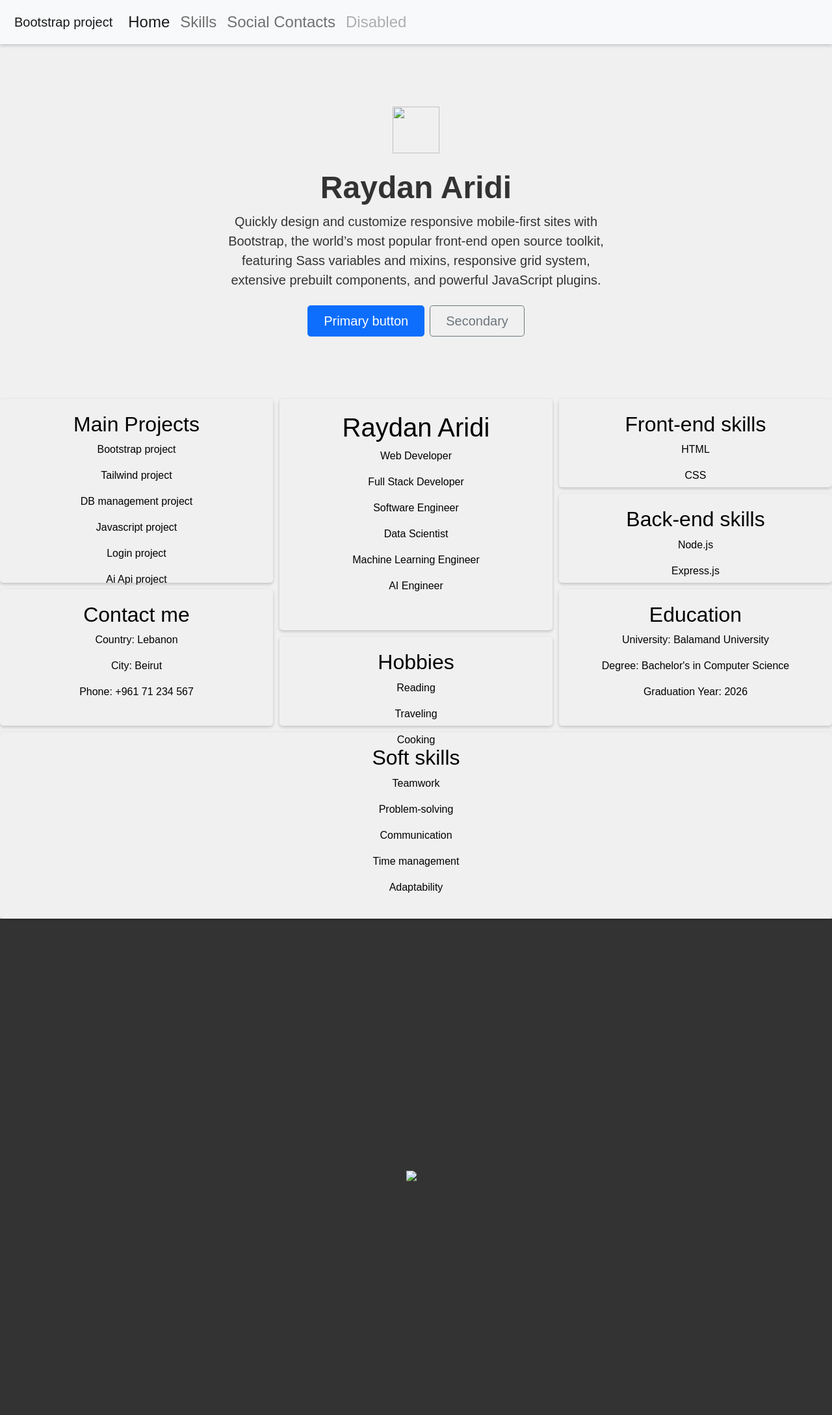
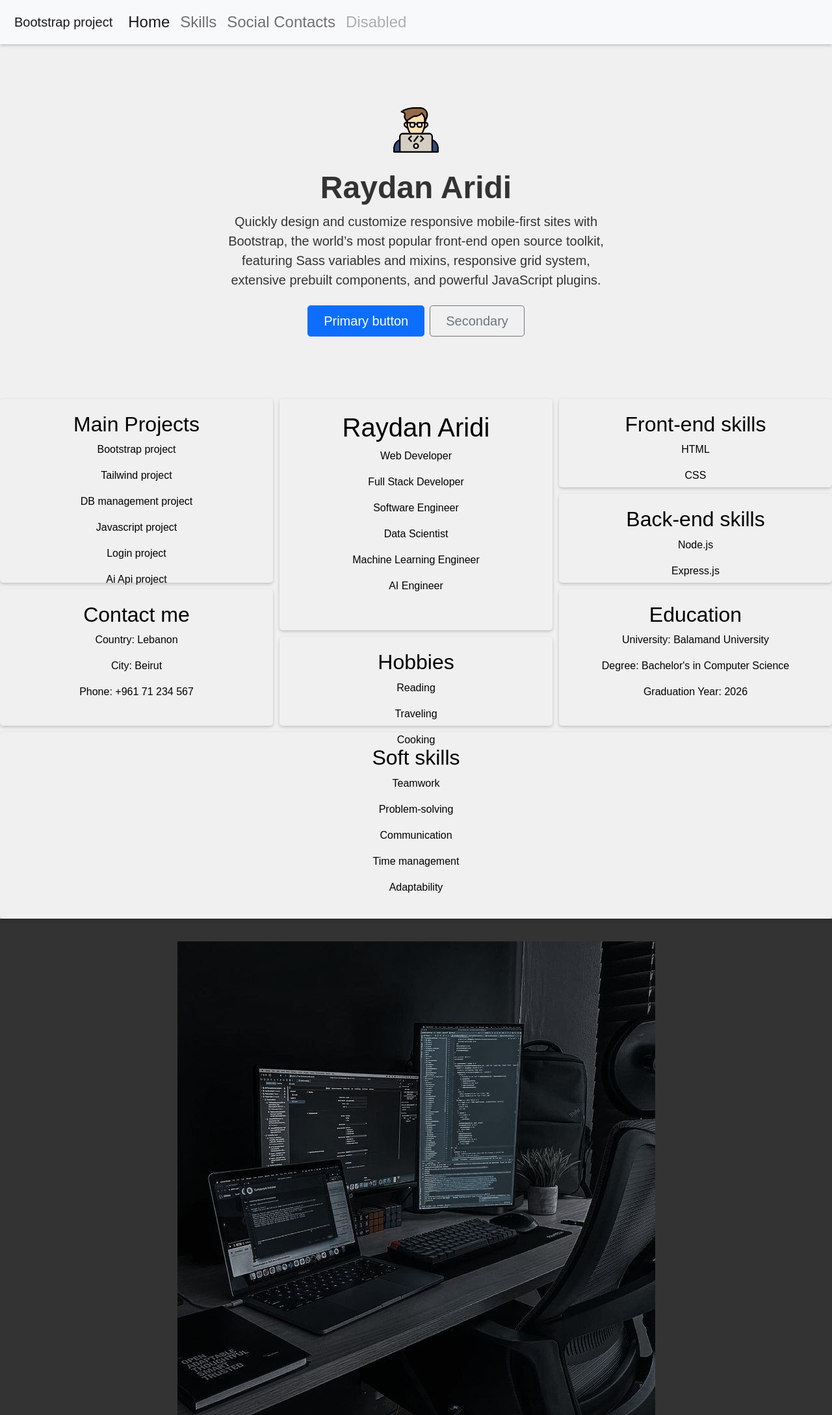
Before and after one commit to RaydanAridiCS/Bootstrap-small-project, a plain HTML site: page index.html in a window 1280 px wide. Shown: the top 2178 px of the page at 65% size. Drawn offline with nearby package versions, Linux system fonts and the light colour scheme; the site is published under a folder, as on GitHub Pages, so addresses that start at the root find nothing.

Commit message:
Solves image issue

```diff
--- a/index.html
+++ b/index.html
@@ -34,7 +34,7 @@
       </nav>
 
       <div class="px-4 py-5 my-5 text-center" id="home">
-        <img class="d-block mx-auto mb-4" src="/assets/images/coding.png" alt="" width="72" height="72">
+        <img class="d-block mx-auto mb-4" src="./assets/images/coding.png" alt="" width="72" height="72">
         <h1 class="display-5 fw-bold">Raydan Aridi</h1>
         <div class="col-lg-6 mx-auto">
           <p class="lead mb-4">Quickly design and customize responsive mobile-first sites with Bootstrap, the world’s most popular front-end open source toolkit, featuring Sass variables and mixins, responsive grid system, extensive prebuilt components, and powerful JavaScript plugins.</p>
@@ -106,7 +106,7 @@
       </div>
 
         <div class="images">
-            <img src="/assets/images/dev2.jpeg" class="img-fluid" alt="...">
+            <img src="./assets/images/dev2.jpeg" class="img-fluid" alt="...">
         </div>
         <div class="fill-out">
         <form class="row g-3 needs-validation" novalidate>
```
